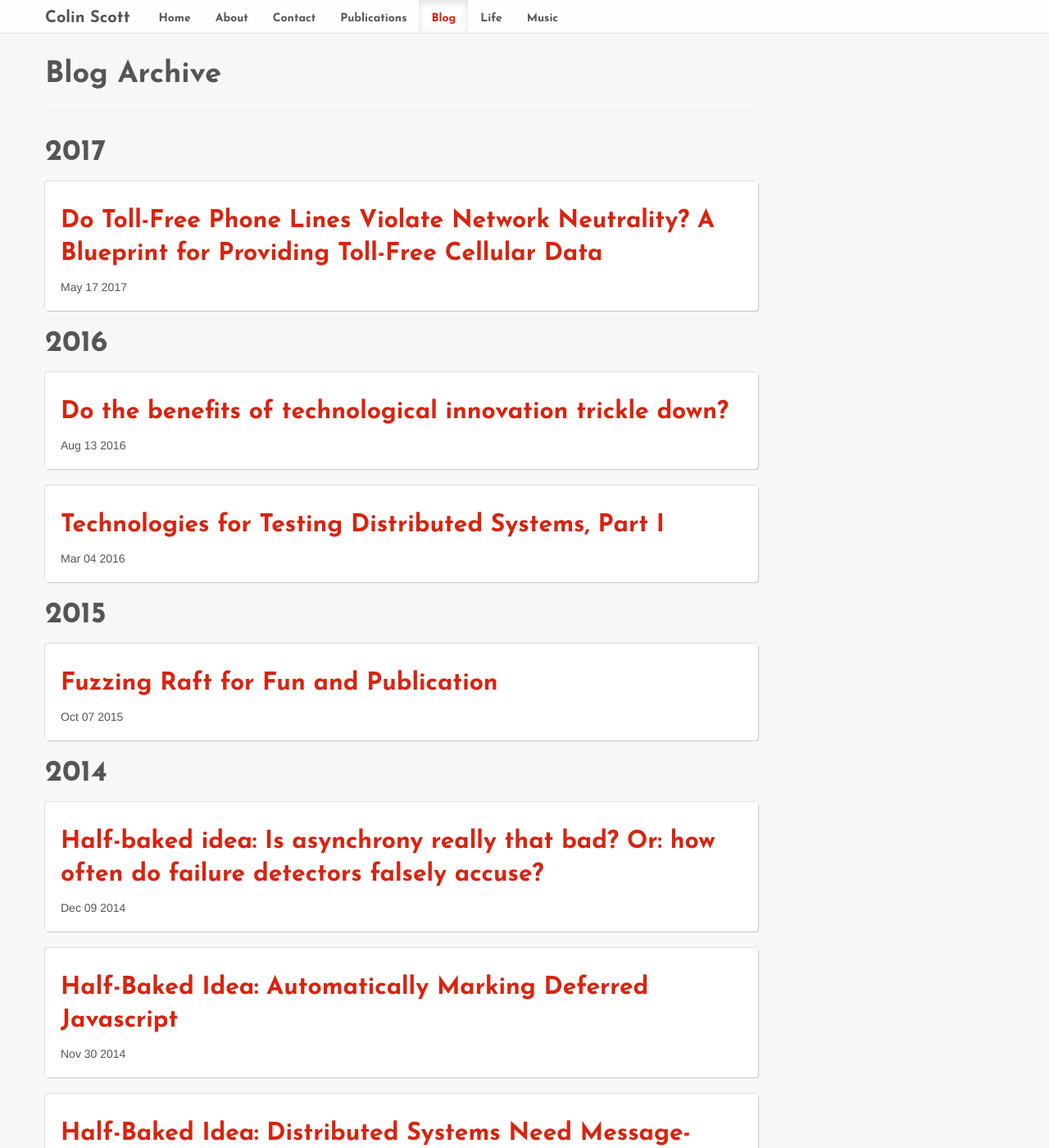
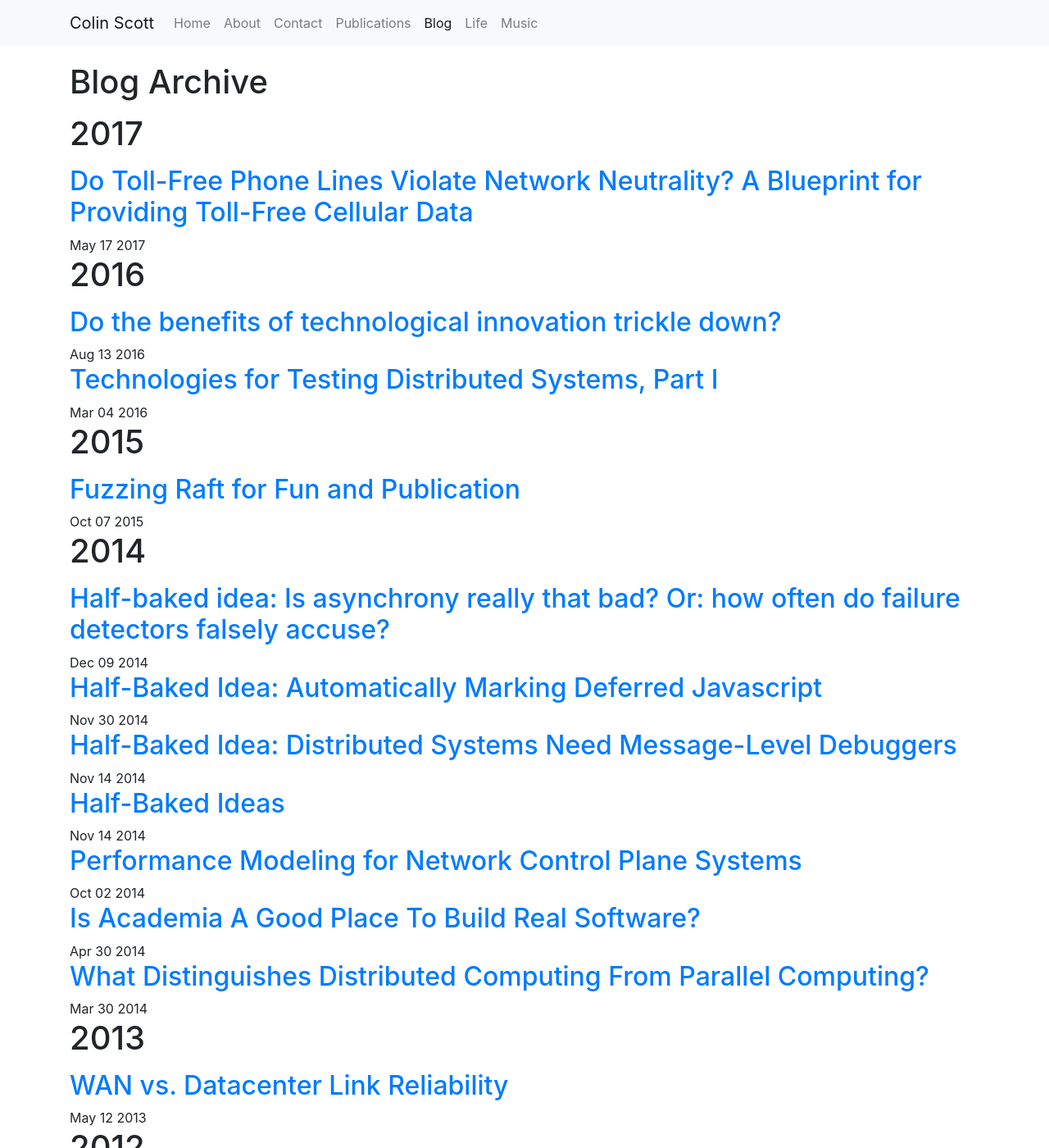
Before and after one commit to colin-scott/colin-scott.github.io, a Jekyll site: the page built from blog/archives/index.html, in a window 1280 px wide and 1400 px high. Shown: the whole window at 82% size. Built offline with Jekyll 4.4.1, drawn with Linux system fonts in a browser that asks for light colours; comment, search, counter and statistics services are not loaded.

Commit message:
Move to bootstrap 4

```diff
--- a/_includes/head.html
+++ b/_includes/head.html
@@ -4,6 +4,8 @@
 <!--[if (gt IE 8)|(gt IEMobile 7)|!(IEMobile)|!(IE)]><!--><html class="no-js" lang="en"><!--<![endif]-->
 <head>
   <meta charset="utf-8">
+  <meta http-equiv="X-UA-Compatible" content="IE=edge,chrome=1">
+
   <title>{% if page.title %}{{ page.title }} - {% endif %}{{ site.title }}</title>
   <meta name="author" content="{{ site.author }}">
 
@@ -12,14 +14,16 @@
   {% capture keywords %}{% if page.keywords %}{{ page.keywords }}{% elsif site.keywords %}{{ site.keywords }}{% endif %}{% endcapture %}
   <meta name="keywords" content="{{ keywords }}">
 
+  <link rel="stylesheet" href="https://stackpath.bootstrapcdn.com/bootstrap/4.1.3/css/bootstrap.min.css"
+  integrity="sha384-MCw98/SFnGE8fJT3GXwEOngsV7Zt27NXFoaoApmYm81iuXoPkFOJwJ8ERdknLPMO"
+  crossorigin="anonymous">
+
   <!-- http://t.co/dKP3o1e -->
   <meta name="HandheldFriendly" content="True">
   <meta name="MobileOptimized" content="320">
   <meta name="viewport" content="width=device-width, initial-scale=1">
 
   {% capture canonical %}{{ site.url }}{% if site.permalink contains '.html' %}{{ page.url }}{% else %}{{ page.url | remove:'index.html' | strip_slash }}{% endif %}{% endcapture %}
-  <link href="{{ root_url }}/assets/css/bootstrap.css" media="screen, projection" rel="stylesheet" type="text/css">
-  <link href="{{ root_url }}/assets/css/bootstrap-responsive.css" media="screen, projection" rel="stylesheet" type="text/css">
   <link href="{{ root_url }}/stylesheets/syntax/syntax.css" media="screen, projection" rel="stylesheet" type="text/css">
   <style type="text/css">
     body {
@@ -37,32 +41,11 @@
     .page-footer p {
       text-align: center;
     }
-    #godown {
-      height: 0px;
+    .navbar {
+      margin-bottom: 20px;
     }
   </style>
-  <script src="{{ root_url }}/javascripts/libs/jquery.js"></script>
   <script src="{{ root_url }}/javascripts/libs/modernizr-2.0.js"></script>
-  <script src="{{ root_url }}/javascripts/libs/bootstrap.js"></script>
-  <script>
-      // On desktop devices, I've noticed that the navbar overlays on top of
-      //  the rest of the HTML body. This causes a hidden text issue.
-      // However, the navbar is a separate, non-overlay element on mobile
-      // devices... so we use some JS to distinguish those cases and add
-      // padding to a "godown" div element accordingly.
-      $("#navMenu").resize(function () {
-          if ($("#navMenu").position().top === $('#godown').position().top) {
-            $('#godown').height($("#navMenu").height() + 10);
-          }
-      });
-
-      $(window).load(function() {
-        if ($("#navMenu").position().top === $('#godown').position().top) {
-          $('#godown').height($("#navMenu").height() + 10);
-        }
-      });
-  </script>
-
   <script>
     var shiftWindow = function() { scrollBy(0, -50) };
     if (location.hash) shiftWindow();
@@ -71,4 +54,9 @@
   <link href="{{ site.subscribe_rss }}" rel="alternate" title="{{site.title}}" type="application/atom+xml">
   {% include custom/head.html %}
   {% include google_analytics.html %}
+
+  <!-- Le HTML5 shim, for IE6-8 support of HTML5 elements -->
+  <!--[if lt IE 9]>
+    <script src="http://html5shim.googlecode.com/svn/trunk/html5.js"></script>
+  <![endif]-->
 </head>
--- a/_includes/navigation.html
+++ b/_includes/navigation.html
@@ -1,23 +1,34 @@
-<div class="navbar-inner">
+<nav class="navbar navbar-expand-lg navbar-light bg-light">
   <div class="container">
-    <a class="btn btn-navbar" data-toggle="collapse" data-target=".nav-collapse">
-      <span class="icon-bar"></span>
-      <span class="icon-bar"></span>
-      <span class="icon-bar"></span>
-    </a>
+    <a class="navbar-brand" href="{{ root_url }}/">Colin Scott</a>
+    <button class="navbar-toggler collapsed" type="button" data-toggle="collapse" data-target="#mynavbar" aria-controls="mynavbar" aria-expanded="false" aria-label="toggle navigation">
+      <span class="navbar-toggler-icon"></span>
+    </button>
 
-    <a class="brand" href="{{ root_url }}/">Colin Scott</a>
-
-    <div class="nav-collapse collapse">
-      <ul class="nav">
-        <li><a href="https://www.eecs.berkeley.edu/~rcs/index.html">Home</a></li>
-        <li><a href="https://www.eecs.berkeley.edu/~rcs/about.html">About</a></li>
-        <li><a href="https://www.eecs.berkeley.edu/~rcs/contact.html">Contact</a></li>
-        <li><a href="https://www.eecs.berkeley.edu/~rcs/publications.html">Publications</a></li>
-        <li class="active"><a href="https://colin-scott.github.com/">Blog</a></li>
-        <li><a href="https://www.eecs.berkeley.edu/~rcs/life.html">Life</a></li>
-        <li><a href="https://colin-scott.github.com/music">Music</a></li>
+    <div class="navbar-collapse collapse" id="mynavbar">
+      <ul class="navbar-nav mr-auto">
+        <li class="nav-item">
+          <a class="nav-link" href="https://www.eecs.berkeley.edu/~rcs/index.html">Home</a>
+        </li>
+        <li class="nav-item">
+          <a class="nav-link" href="https://www.eecs.berkeley.edu/~rcs/about.html">About</a>
+        </li>
+        <li class="nav-item">
+          <a class="nav-link" href="https://www.eecs.berkeley.edu/~rcs/contact.html">Contact</a>
+        </li>
+        <li class="nav-item">
+          <a class="nav-link" href="https://www.eecs.berkeley.edu/~rcs/publications.html">Publications</a>
+        </li>
+        <li class="nav-item active">
+          <a class="nav-link" href="https://colin-scott.github.com/">Blog</a>
+        </li>
+        <li class="nav-item">
+          <a class="nav-link" href="https://www.eecs.berkeley.edu/~rcs/life.html">Life</a>
+        </li>
+        <li class="nav-item">
+          <a class="nav-link" href="https://colin-scott.github.com/music/">Music</a>
+        </li>
       </ul>
-    </div>
-  </div>
-</div>
+    </div> <!-- /navbar-collapse -->
+  </div> <!-- /container -->
+</nav>
--- a/_layouts/default.html
+++ b/_layouts/default.html
@@ -1,9 +1,7 @@
 {% capture root_url %}{{ site.root | strip_slash }}{% endcapture %}
 {% include head.html %}
 <body {% if page.body_id %} id="{{ page.body_id }}" {% endif %} {% if page.sidebar == false %} class="no-sidebar" {% endif %} {% if page.sidebar == 'collapse' or site.sidebar == 'collapse' %} class="collapse-sidebar sidebar-footer" {% endif %}>
-  <nav role="navigation" class="navbar navbar-fixed-top" id="navMenu">{% include navigation.html %}</nav>
-
-  <div class="godown-60" id="godown"></div>
+  {% include navigation.html %}
 
   <div class="container">
     <div class="row-fluid">
```
Also changed, not shown: _includes/after_footer.html (+12 -0 lines).
